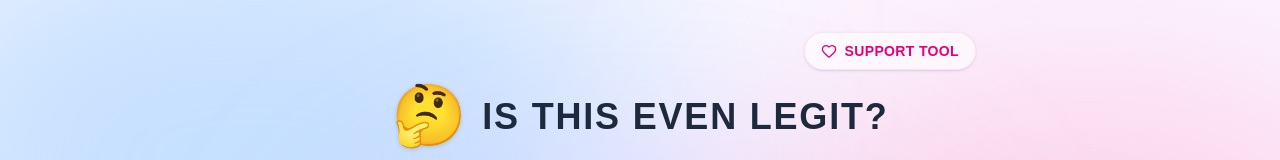
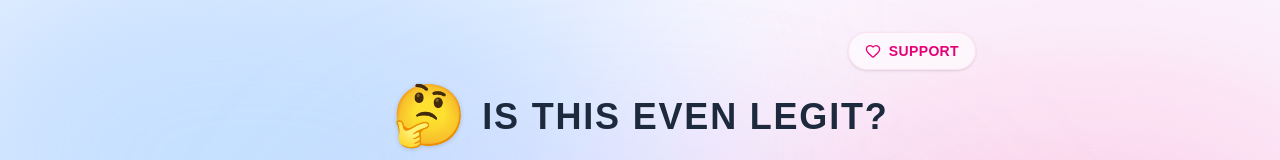
Before and after one commit to mothpeople/is-this-even-legit, a Next.js app: page / in a window 1280 px wide. Shown: the top 160 px of the page. Built offline with nearby package versions, Linux system fonts and the light colour scheme.

Commit message:
Update button.tsx

```diff
--- a/app/page.tsx
+++ b/app/page.tsx
@@ -275,7 +275,7 @@ export default function App() {
           className="flex items-center gap-2 bg-white/60 hover:bg-white/90 backdrop-blur-md border border-pink-200/50 text-pink-600 px-4 py-2 rounded-full font-bold text-sm uppercase tracking-wide transition-all shadow-sm active:scale-95"
         >
           <Heart className="w-4 h-4" />
-          <span>Support Tool</span>
+          <span>Support</span>
         </button>
       </div>
 
```
